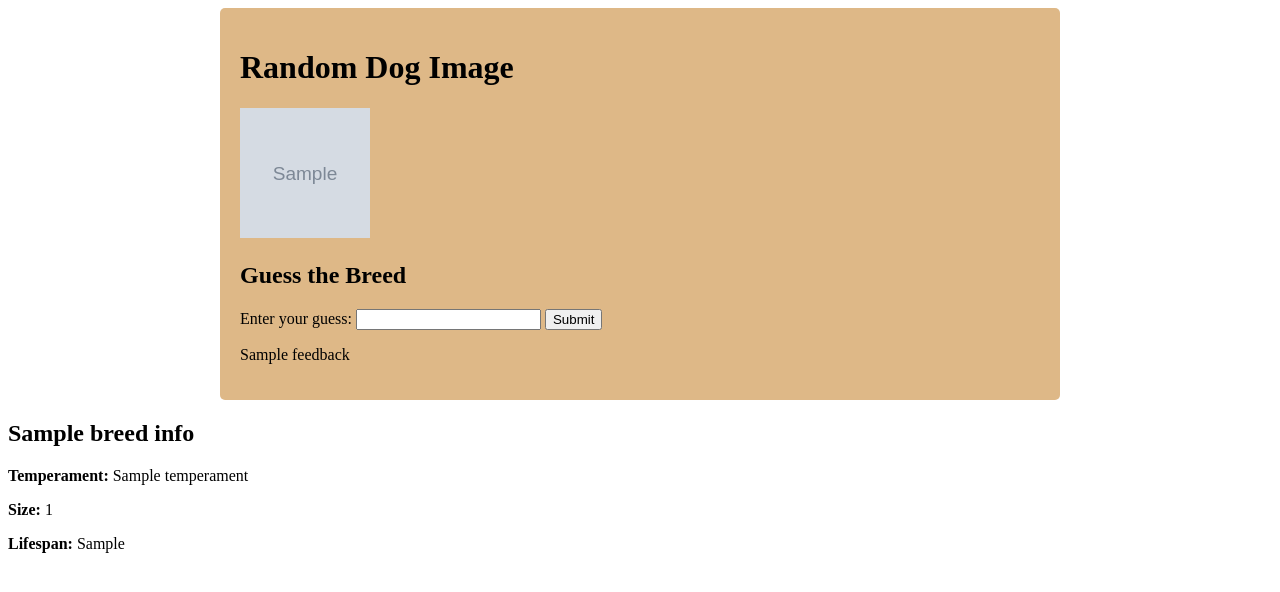
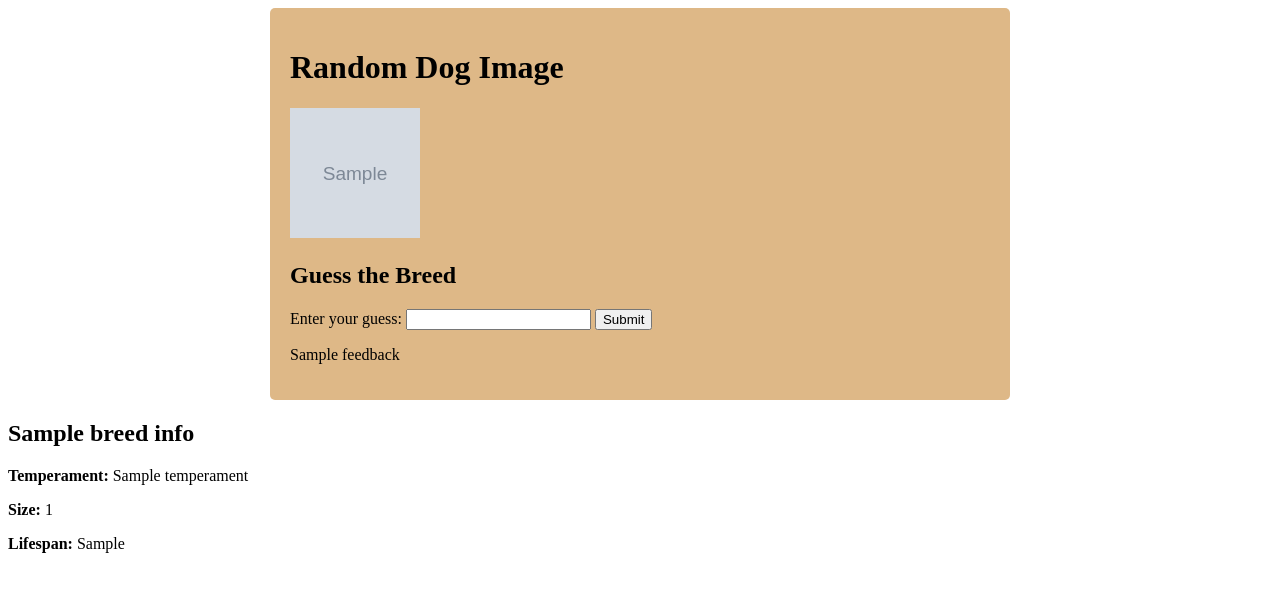
Before and after one commit to PLPAfrica/Feb-2024-PythonHack2, a Django app: template templates/index.html in a window 1280 px wide. Shown: the top 592 px of the page. Run offline with Django 5.2, Linux system fonts and the light colour scheme; the template is opened without the code that fills it: most values are stand-ins (such as "Sample title", 1, 10 or a date in 2020); grey boxes marked "Sample" are stand-in pictures.

```diff
--- a/static/styles.css
+++ b/static/styles.css
@@ -1,5 +1,5 @@
 .container{
-  max-width: 800px;
+  max-width: 700px;
   margin: 0 auto;
   padding: 20px;
   background-color: burlywood;
```
